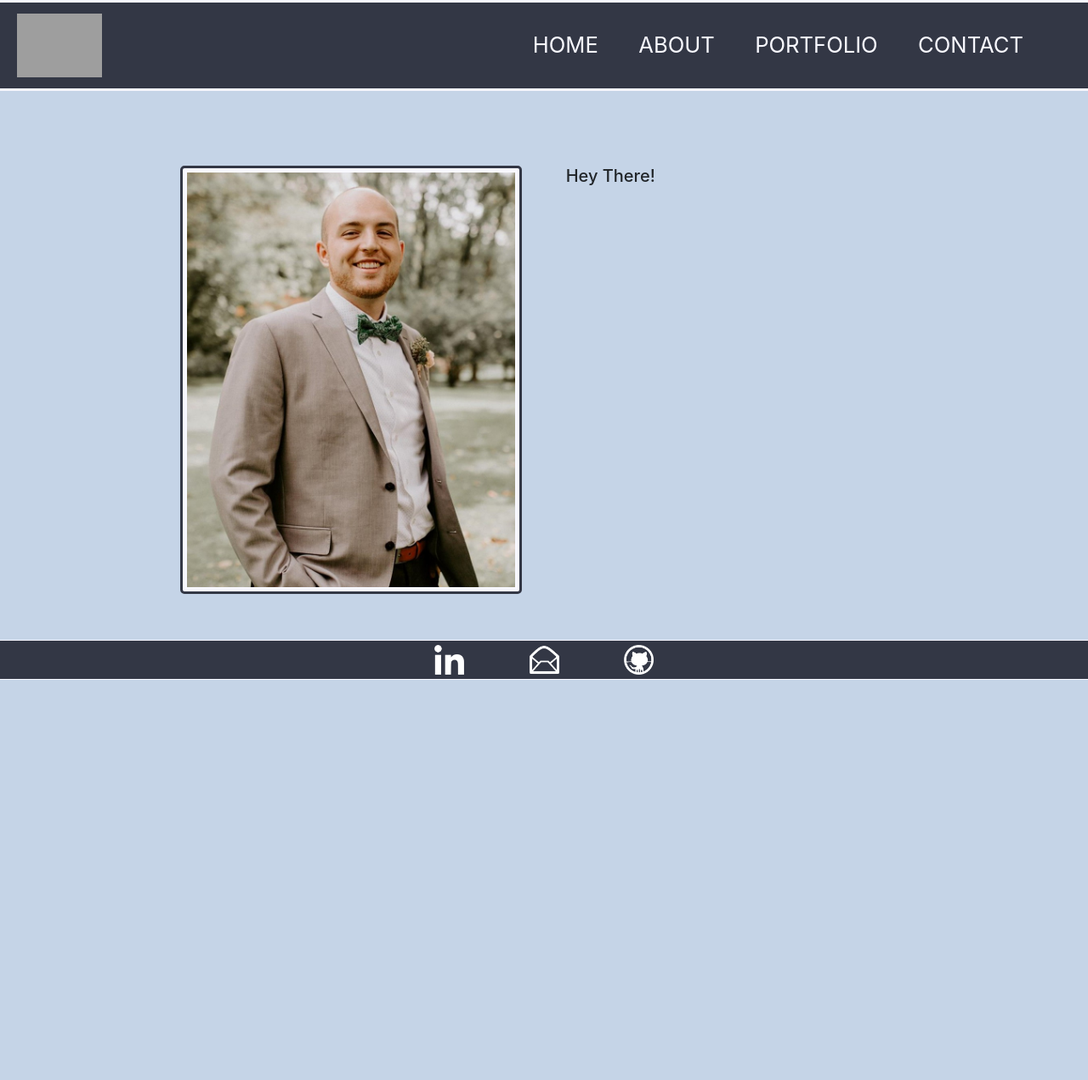
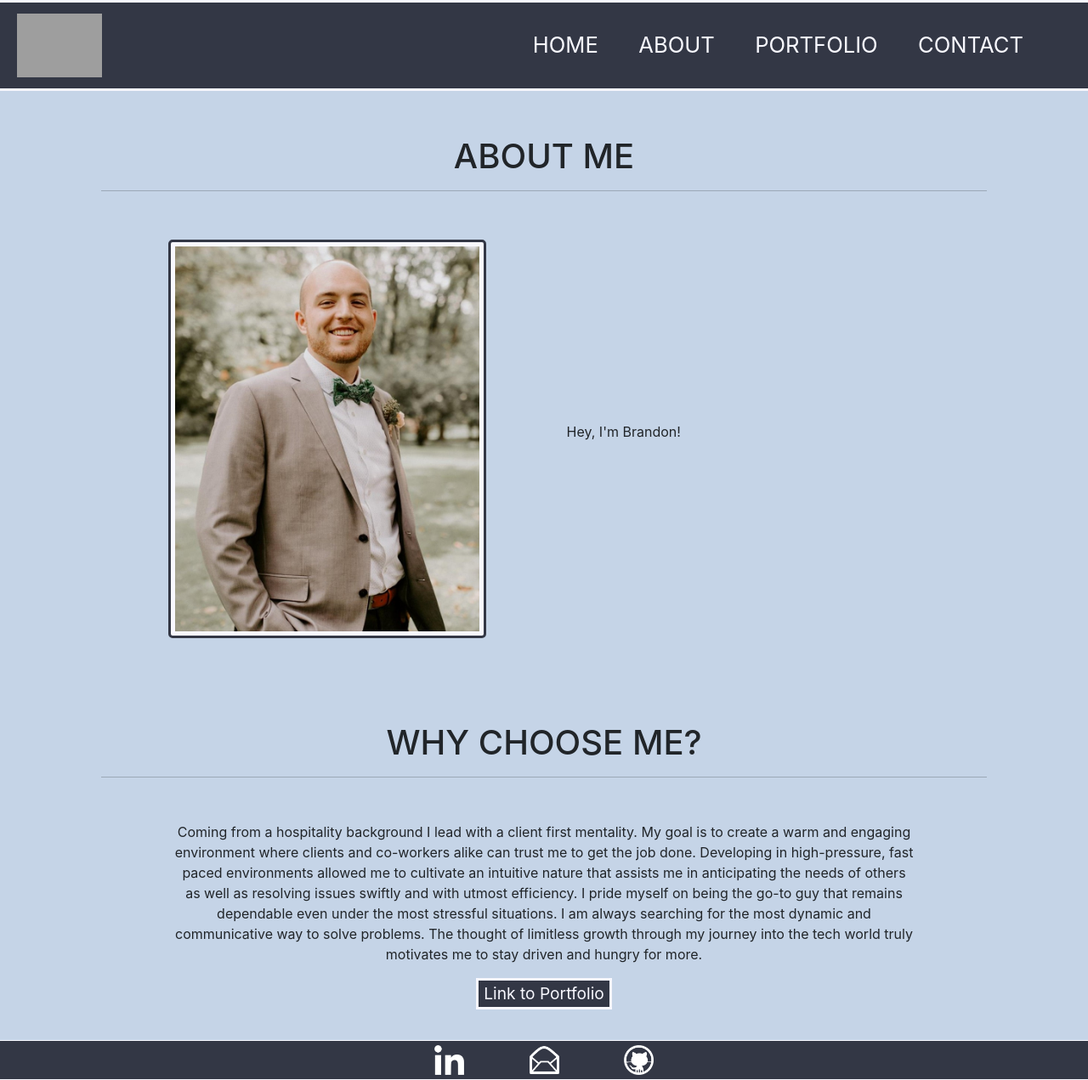
Before and after one commit to thewrightbrandon/Brandon_Wright_Portfolio, a React (Create React App) app: page /About in a window 1280 px wide. Shown: the whole page at 85% size. Before the commit the page ends 800 px from the top, so only its background shows below. Built offline with nearby package versions, Linux system fonts and the light colour scheme; grey boxes are pictures that could not be loaded.

Commit message:
Added resume link, started About Page

```diff
--- a/public/css/main.css
+++ b/public/css/main.css
@@ -119,8 +119,13 @@ h4 {
 
 /* ABOUT */
 
+.aboutH1 {
+  margin-top: 160px;
+  text-align: center;
+}
+
 .aboutDiv {
-  margin-top: 150px;
+  /* margin-top: 150px; */
   margin-bottom: 75px;
   display: flex;
 }
@@ -134,7 +139,7 @@ h4 {
 
 .aboutImage {
   display: block;
-  width: 100%;
+  width: 90%;
   background-color: ghostwhite;
   border: 3px solid #333745;
   box-sizing: border-box;
@@ -150,8 +155,43 @@ h4 {
 .aboutContextDiv {
   width: 47%;
   flex-direction: column;
+  display: flex;
+  justify-content: center;
 }
 
+.brandH1 {
+  text-align: center;
+}
+
+.brandDiv {
+  display: flex;
+  flex-direction: column;
+  align-items: center;
+  margin: 5% auto 8%;
+  text-align: center;
+}
+
+.toPortfolioButton {
+  background-color: #333745;
+  border: 3px solid ghostwhite;
+  color: ghostwhite;
+  font-size: 1.2em;
+}
+
+.toPortfolioButton:hover {
+  border: 3px solid #333745;
+  background-color: ghostwhite;
+  color: #333745;
+}
+
+.toPortfolioButton:active, .toPortfolioButton:focus {
+  border: 3px solid #333745;
+  text-decoration: underline;
+  background-color: ghostwhite;
+  color: #333745;
+  box-shadow: none;
+  outline: none;
+}
 
 /* PORTFOLIO */
 
--- a/src/components/About.js
+++ b/src/components/About.js
@@ -4,14 +4,24 @@ class About extends React.Component {
 
   render = () => {
     return (
+      <div className="container col-lg-10">
+        <h1 className="aboutH1">ABOUT ME</h1>
+        <hr className="divider my-6" />
         <div className="container aboutDiv">
           <div className="aboutMeDiv">
             <div className="mb-4 aboutImageDiv">
               <img className="aboutImage" src="images/me.jpg" alt="Brandon" />
             </div>
             <div className="mb-4 aboutContextDiv">
-            <h5 className="aboutMe">Hey There!</h5>
+              <p className="aboutMe"> Hey, I'm Brandon! </p>
             </div>
+          </div>
+        </div>
+        <h1 className="brandH1">WHY CHOOSE ME?</h1>
+        <hr className="divider my-6" />
+        <div className="brandDiv">
+          <p className="col-10">Coming from a hospitality background I lead with a client first mentality. My goal is to create a warm and engaging environment where clients and co-workers alike can trust me to get the job done. Developing in high-pressure, fast paced environments allowed me to cultivate an intuitive nature that assists me in anticipating the needs of others as well as resolving issues swiftly and with utmost efficiency. I pride myself on being the go-to guy that remains dependable even under the most stressful situations. I am always searching for the most dynamic and communicative way to solve problems. The thought of limitless growth through my journey into the tech world truly motivates me to stay driven and hungry for more.</p>
+          <button className="toPortfolioButton">Link to Portfolio</button>
         </div>
       </div>
     )
--- a/src/components/Portfolio.js
+++ b/src/components/Portfolio.js
@@ -11,8 +11,9 @@ class Portfolio extends React.Component {
           <h1 className="text-center mt-4">Resumé</h1>
           <hr className="divider my-6" />
           <div className="resumeDiv">
-            <a href="/" rel="noreferrer" target="_blank" >
-              <button className="btn btn-light resumeButton">Click To Download Resume</button>
+            <a href="https://drive.google.com/file/d/1zbZT0EWzT7nIl5qX0NoEOD9bAewm50oN/view"
+            rel="noreferrer" target="_blank" >
+              <button className="btn btn-light resumeButton">Click To View Resume</button>
             </a>
           </div>
         </div>
```
Lines whose indentation alone changed are shown as unchanged.
